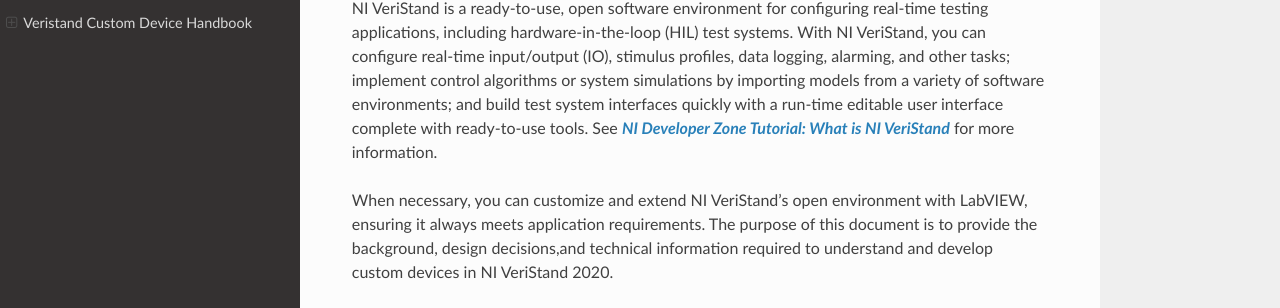
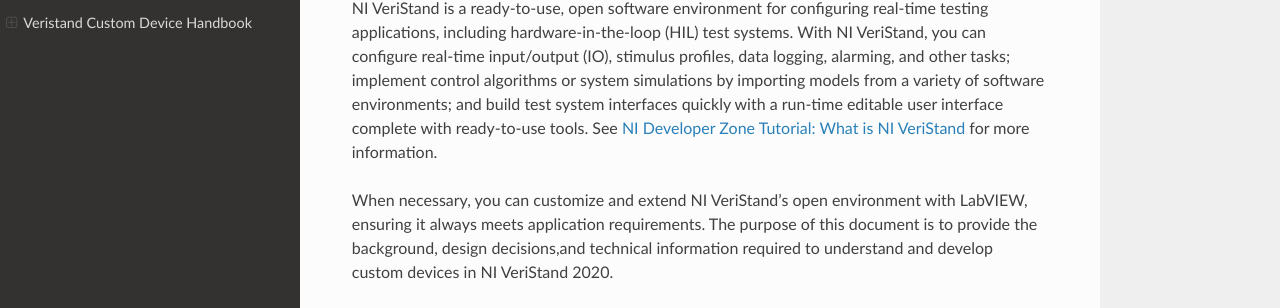
Before and after one commit to ni/niveristand-custom-device-handbook, a Sphinx documentation site: the page built from docs/index.md, in a window 1280 px wide and 900 px high, scrolled down 1079 px. Shown: the part 138-446 px from the top of the window. Built offline with Sphinx 7.4.7 and the Read the Docs theme 2.0.0, drawn with Linux system fonts in a browser that asks for light colours.

Commit message:
commit 19

```diff
--- a/docs/index.md
+++ b/docs/index.md
@@ -45,7 +45,7 @@
 ### Introduction
 
 
-NI VeriStand is a ready-to-use, open software environment for configuring real-time testing applications, including hardware-in-the-loop (HIL) test systems. With NI VeriStand, you can configure real-time input/output (IO), stimulus profiles, data logging, alarming, and other tasks; implement control algorithms or system simulations by importing models from a variety of software environments; and build test system interfaces quickly with a run-time editable user interface complete with ready-to-use tools. See <span style="color:green">***[NI Developer Zone Tutorial: What is NI VeriStand](https://www.ni.com/en-us/shop/data-acquisition-and-control/application-software-for-data-acquisition-and-control-category/what-is-veristand.html)***</span> for more information.
+NI VeriStand is a ready-to-use, open software environment for configuring real-time testing applications, including hardware-in-the-loop (HIL) test systems. With NI VeriStand, you can configure real-time input/output (IO), stimulus profiles, data logging, alarming, and other tasks; implement control algorithms or system simulations by importing models from a variety of software environments; and build test system interfaces quickly with a run-time editable user interface complete with ready-to-use tools. See *<span style="color:green">*[NI Developer Zone Tutorial: What is NI VeriStand](https://www.ni.com/en-us/shop/data-acquisition-and-control/application-software-for-data-acquisition-and-control-category/what-is-veristand.html)*</span>* for more information.
 
 When necessary, you can customize and extend NI VeriStand’s open environment with LabVIEW, ensuring it always meets application requirements. The purpose of this document is to provide the background, design decisions,and technical information required to understand and develop custom devices in NI VeriStand 2020.
 
```
